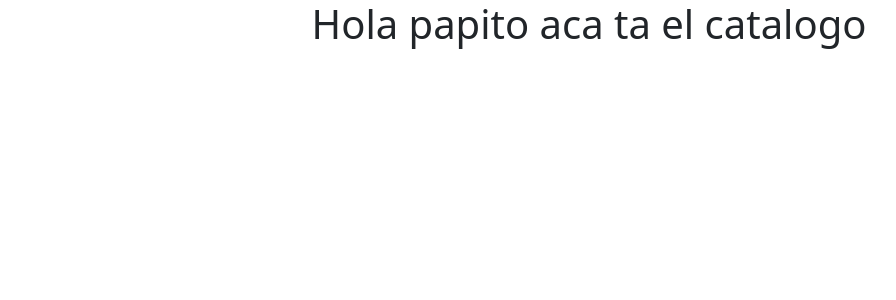
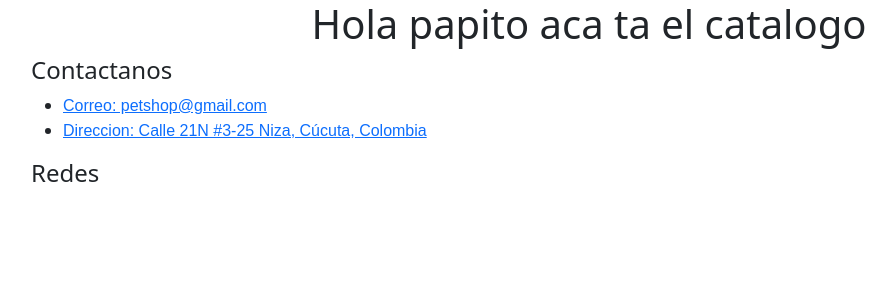
Before and after one commit to juancamilo080253/Petshop, a Spring Boot app: page /catalogo in a window 1280 px wide. Shown: the top 300 px of the page, without its empty margins (51-947 px from the left). Run offline with Spring Boot 4, Linux system fonts and the light colour scheme; data that the repository does not hold is empty.

Commit message:
acomode el espacio del texto junto con el footer

```diff
--- a/src/main/resources/templates/catalogo.html
+++ b/src/main/resources/templates/catalogo.html
@@ -25,5 +25,41 @@
             </div>
         </div>
     </main>
+
+    <footer class = "footer">
+
+        <div class="container">
+
+            <div class="footer-row">
+
+                <div class="footer-links">
+
+                    <h4>Contactanos</h4>
+                    <ul>
+                        <li><a href="#" style="font-family: Arial, sans-serif; font-size: 16px;">Correo: petshop@gmail.com</a></li>
+                        <li><a href="#" style="font-family: Arial, sans-serif; font-size: 16px;">Direccion: Calle 21N #3-25 Niza, Cúcuta, Colombia</a></li>
+                    </ul>
+
+                </div>
+                <div class="footer-links">
+                    <h4>Redes</h4>
+                    <div class="social-link">
+                        <a href="#"><i class="fab fa-facebook-f"></i></a>
+                        <a href="#"><i class="fab fa-instagram"></i></a>
+                        <a href="#"><i class="fab fa-twitter"></i></a>
+                        <a href="#"><i class="fab fa-linkedin"></i></a>
+
+                    </div>
+
+                </div>
+            </div>
+
+        </div>
+
+        <!-- <img src="images/footer-foto.jpg" alt="imagen-pie-de-foto"> -->
+    </footer>
+
+
+
 </body>
 </html>
```
